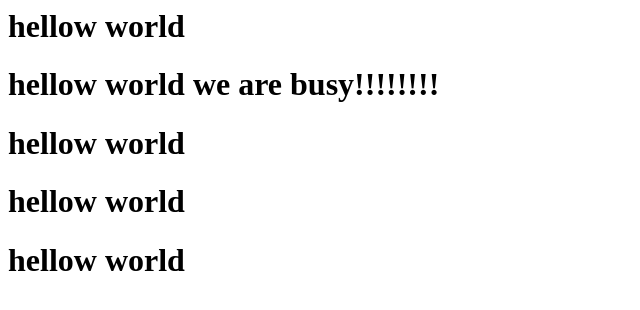
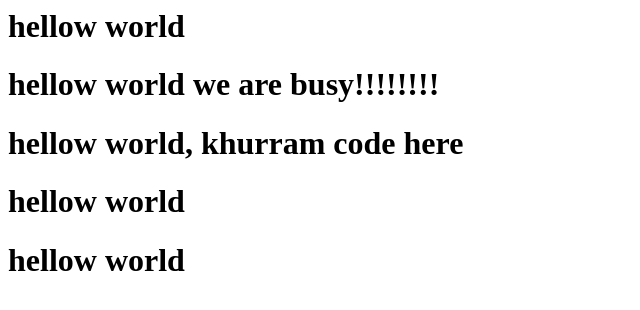
Before and after one commit to khurramraheel/gamcia-two, a plain HTML site: page index.html in a window 1280 px wide. Shown: the whole page, without its empty margins (0-640 px from the left). Drawn offline with Linux system fonts and the light colour scheme.

Commit message:
my commit

```diff
--- a/index.html
+++ b/index.html
@@ -1,4 +1,4 @@
 <h1>hellow world</h1>
 <h1>hellow world we are busy!!!!!!!!</h1>
-<h1>hellow world</h1>
+<h1>hellow world, khurram code here</h1>
 <h1>hellow world</h1><h1>hellow world</h1>
```
